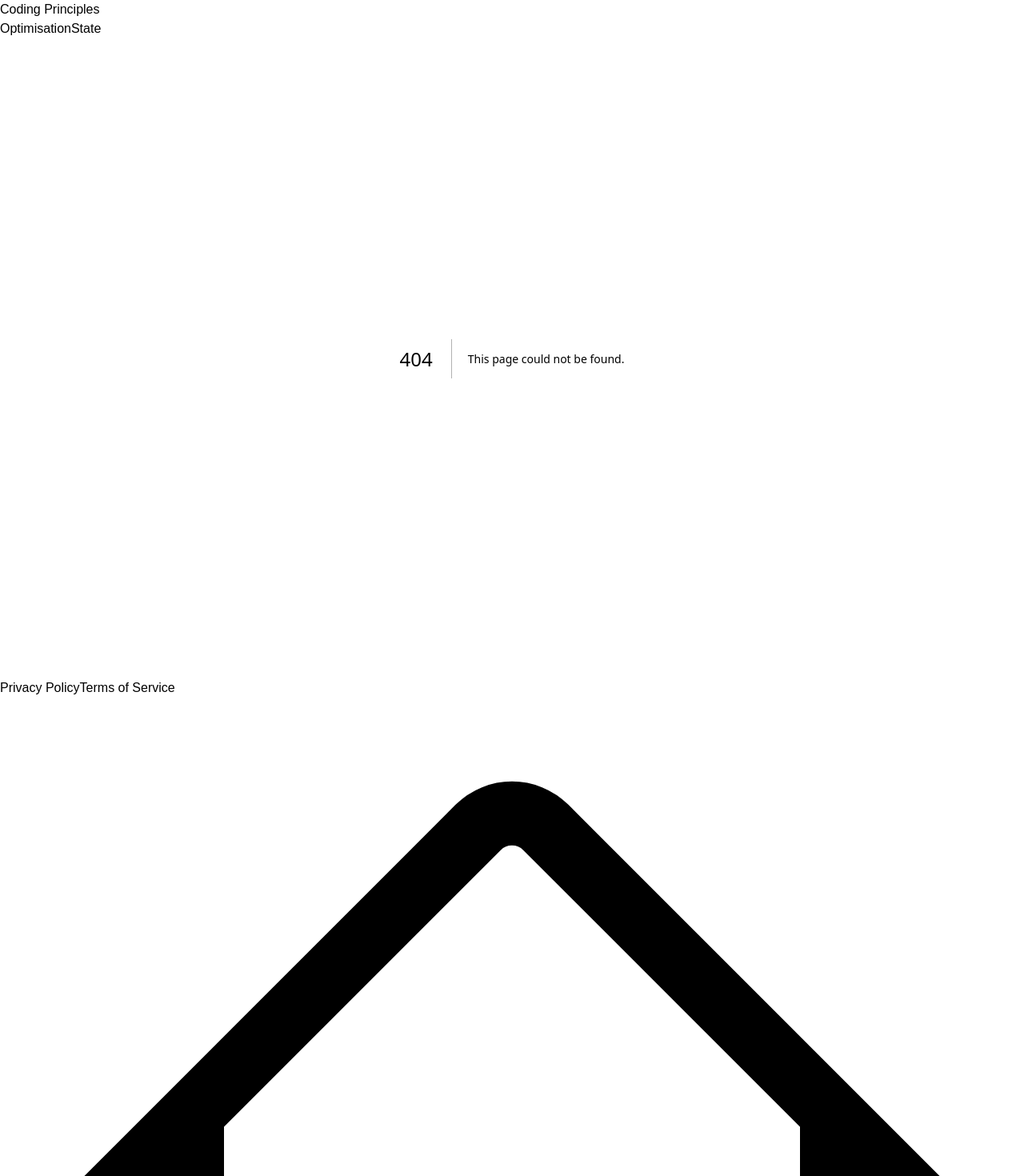
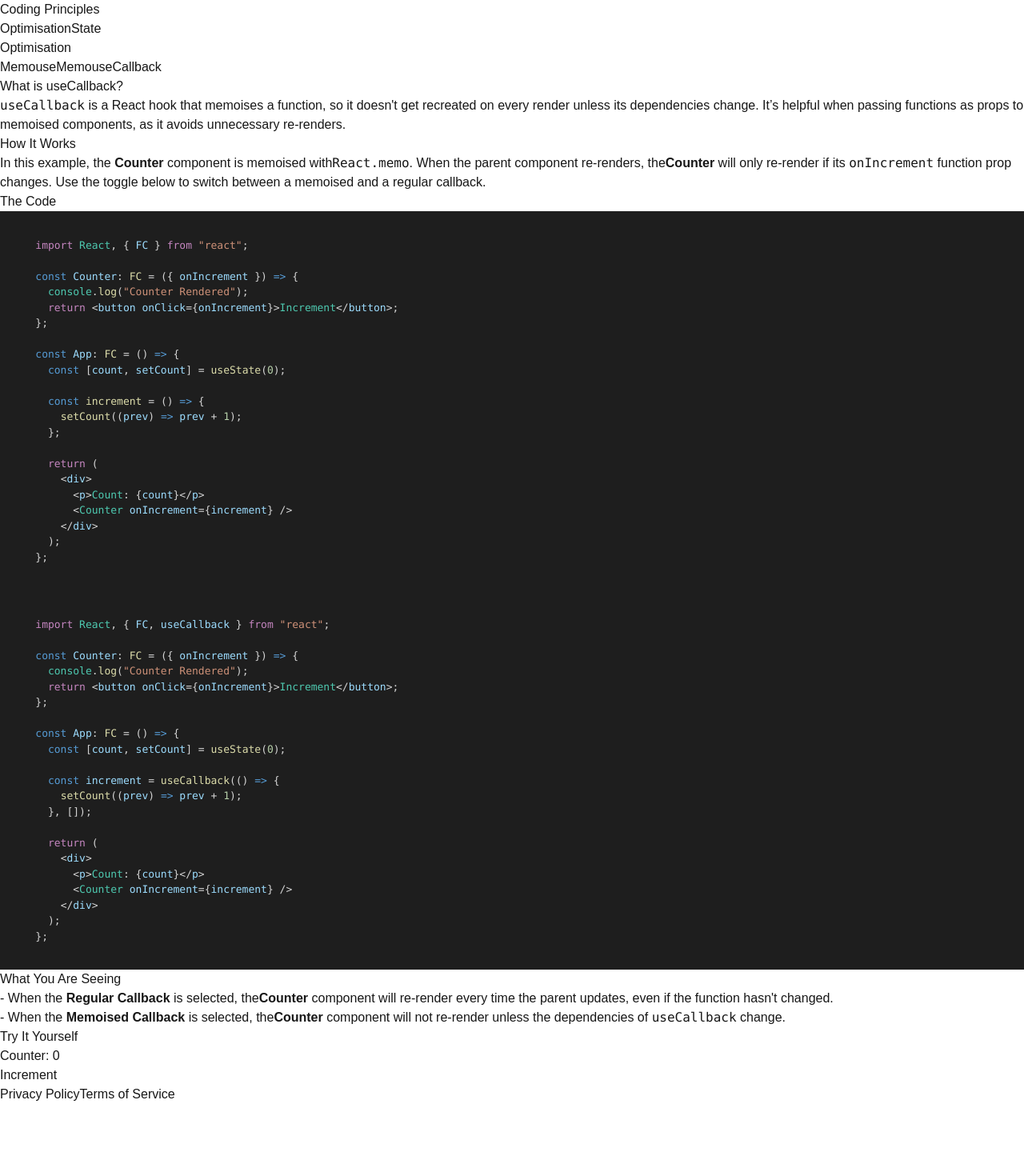
Before and after one commit to nikkiarae/coding-knowledge, a Next.js app: page /optimisation/useCallback in a window 1280 px wide. Before the commit this address had no page. Shown: the top 1470 px of the page at 80% size. Built offline with nearby package versions, Linux system fonts and the light colour scheme.

Commit message:
Added UseCallback

```diff
--- /dev/null
+++ b/src/app/optimisation/useCallback/page.tsx
@@ -0,0 +1,165 @@
+"use client";
+
+import React, { FC, useState, useCallback, memo } from "react";
+import { CodeBlock } from "@/components/codeblock";
+
+const basicCode = `
+    import React, { FC } from "react";
+
+    const Counter: FC = ({ onIncrement }) => {
+      console.log("Counter Rendered");
+      return <button onClick={onIncrement}>Increment</button>;
+    };
+
+    const App: FC = () => {
+      const [count, setCount] = useState(0);
+
+      const increment = () => {
+        setCount((prev) => prev + 1);
+      };
+
+      return (
+        <div>
+          <p>Count: {count}</p>
+          <Counter onIncrement={increment} />
+        </div>
+      );
+    };
+`;
+
+const callbackCode = `
+    import React, { FC, useCallback } from "react";
+
+    const Counter: FC = ({ onIncrement }) => {
+      console.log("Counter Rendered");
+      return <button onClick={onIncrement}>Increment</button>;
+    };
+
+    const App: FC = () => {
+      const [count, setCount] = useState(0);
+
+      const increment = useCallback(() => {
+        setCount((prev) => prev + 1);
+      }, []);
+
+      return (
+        <div>
+          <p>Count: {count}</p>
+          <Counter onIncrement={increment} />
+        </div>
+      );
+    };
+`;
+
+interface CounterProps {
+  onIncrement: () => void;
+}
+
+const Counter: FC<CounterProps> = memo(({ onIncrement }) => {
+  console.log("Counter Rendered");
+  return (
+    <button
+      onClick={onIncrement}
+      className="px-4 py-2 bg-green-500 text-white rounded hover:bg-green-600"
+    >
+      Increment
+    </button>
+  );
+});
+
+const UseCallback: FC = () => {
+  const [count, setCount] = useState(0);
+  const [useMemoisedCallback, setUseMemoisedCallback] = useState(false);
+
+  const increment = useCallback(() => {
+    setCount((prev) => prev + 1);
+  }, []);
+
+  const regularIncrement = () => {
+    setCount((prev) => prev + 1);
+  };
+
+  const selectedCallback = useMemoisedCallback ? increment : regularIncrement;
+
+  return (
+    <div className="container mx-auto space-y-8">
+      {/* Introduction */}
+      <div>
+        <h1 className="text-2xl font-bold mb-4">What is useCallback?</h1>
+        <p className="mb-4 text-gray-400">
+          <code>useCallback</code> is a React hook that memoises a function, so it
+          doesn't get recreated on every render unless its dependencies change.
+          It’s helpful when passing functions as props to memoised components, as it
+          avoids unnecessary re-renders.
+        </p>
+      </div>
+
+      {/* How It Works */}
+      <div>
+        <h1 className="text-2xl font-bold mb-4">How It Works</h1>
+        <p className="mb-4 text-gray-400">
+          In this example, the <strong>Counter</strong> component is memoised with
+          <code>React.memo</code>. When the parent component re-renders, the
+          <strong>Counter</strong> will only re-render if its <code>onIncrement</code>{" "}
+          function prop changes. Use the toggle below to switch between a
+          memoised and a regular callback.
+        </p>
+      </div>
+
+      {/* Code Blocks */}
+      <div>
+        <h1 className="text-2xl font-bold mb-4">The Code</h1>
+        <div className="grid grid-cols-1 sm:grid-cols-2 gap-4">
+          {/* Regular Callback Code */}
+          <div
+            onClick={() => setUseMemoisedCallback(false)}
+            className={`cursor-pointer ${
+              !useMemoisedCallback
+                ? "border-4 border-blue-500"
+                : "border-4 border-transparent"
+            } rounded-lg`}
+          >
+            <CodeBlock code={basicCode} language="javascript" />
+          </div>
+
+          {/* Memoised Callback Code */}
+          <div
+            onClick={() => setUseMemoisedCallback(true)}
+            className={`cursor-pointer ${
+              useMemoisedCallback
+                ? "border-4 border-blue-500"
+                : "border-4 border-transparent"
+            } rounded-lg`}
+          >
+            <CodeBlock code={callbackCode} language="javascript" />
+          </div>
+        </div>
+      </div>
+
+      {/* What You Are Seeing */}
+      <div>
+        <h1 className="text-2xl font-bold mb-4">What You Are Seeing</h1>
+        <p className="mb-4 text-gray-400">
+          - When the <strong>Regular Callback</strong> is selected, the
+          <strong>Counter</strong> component will re-render every time the parent
+          updates, even if the function hasn't changed.
+          <br />
+          - When the <strong>Memoised Callback</strong> is selected, the
+          <strong>Counter</strong> component will not re-render unless the
+          dependencies of <code>useCallback</code> change.
+        </p>
+      </div>
+
+      {/* Counter */}
+      <div>
+        <h1 className="text-2xl font-bold mb-4">Try It Yourself</h1>
+        <div className="mb-4">
+          <p className="text-lg">Counter: {count}</p>
+          <Counter onIncrement={selectedCallback} />
+        </div>
+      </div>
+    </div>
+  );
+};
+
+export default UseCallback;
```
